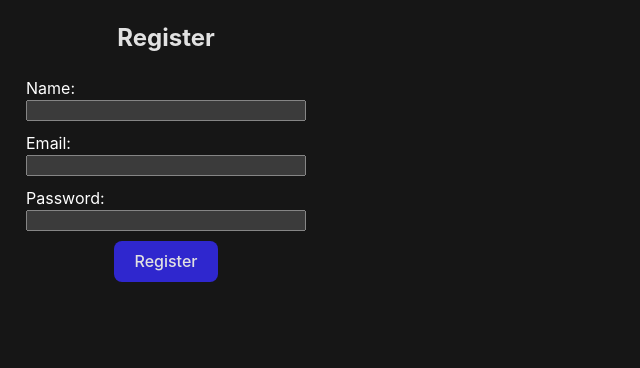
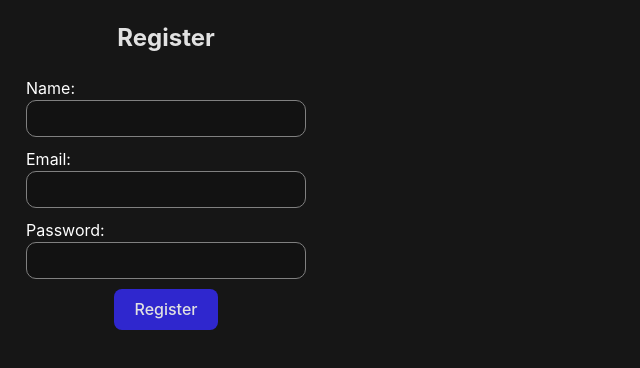
Before and after one commit to erik-sth/ts-react-voting-admin, a React (Vite) app: page /register in a window 1280 px wide. Shown: the top 368 px of the page, without its empty margins (0-640 px from the left). Built offline with nearby package versions, Linux system fonts and the light colour scheme.

Commit message:
Updated input style.

```diff
--- a/src/pages/Form.css
+++ b/src/pages/Form.css
@@ -1,5 +1,10 @@
 .form {
   max-width: 300px;
+}
+input {
+  padding: 10px;
+  border-radius: 10px;
+  border: 1px solid grey;
 }
 form {
   display: block;
```
